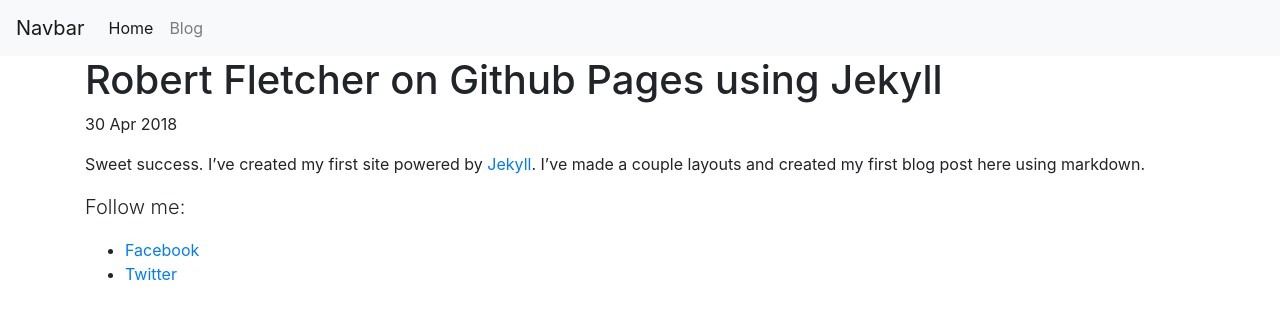
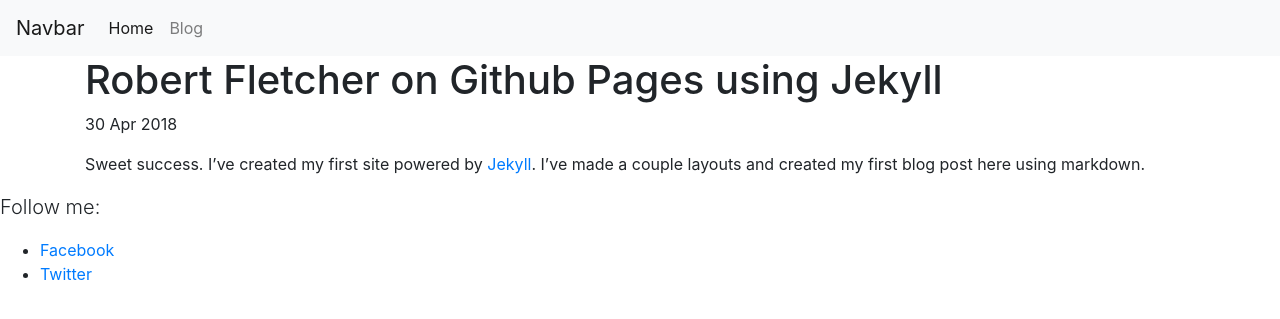
Before and after one commit to robbiegod/robbiegod.github.com, a Jekyll site: the page built from _posts/2018-04-30-robbiegod-site-launched.md, in a window 1280 px wide. Shown: the top 319 px of the page. Built offline with Jekyll 4.4.1, drawn with Linux system fonts in a browser that asks for light colours.

Commit message:
update default layout

```diff
--- a/_layouts/default.html
+++ b/_layouts/default.html
@@ -33,15 +33,15 @@
 
   <div class="container">
     {{ content }}
+   </div>
 
+   <footer>
     <p class="lead">Follow me:</p>
     <ul>
       <li><a href="https://www.facebook.com/RobbieGoD" target="_blank">Facebook</a></li>
       <li><a href="https://twitter.com/RobbieGoD316" target="_blank">Twitter</a></li>
     </ul>
-
-   </div>
-
+   </footer>
 
 
     <!-- Optional JavaScript -->
```
